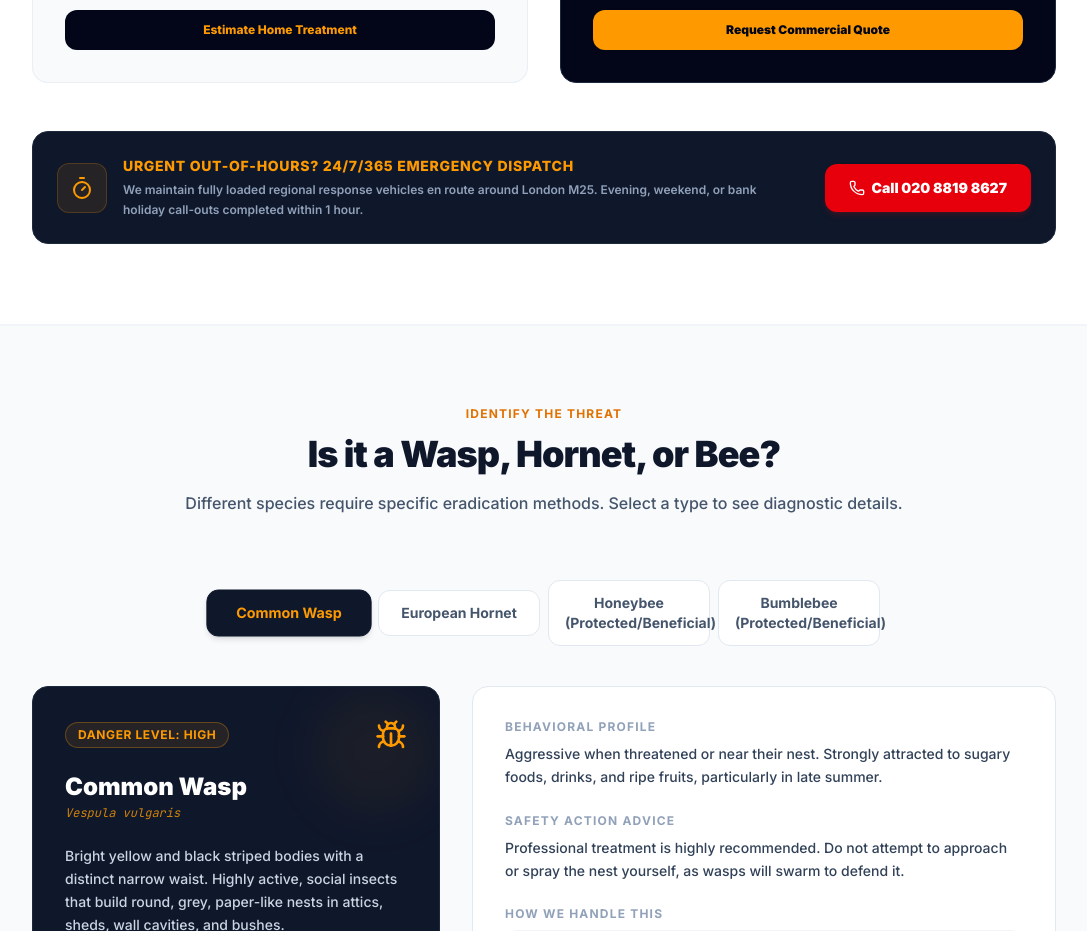
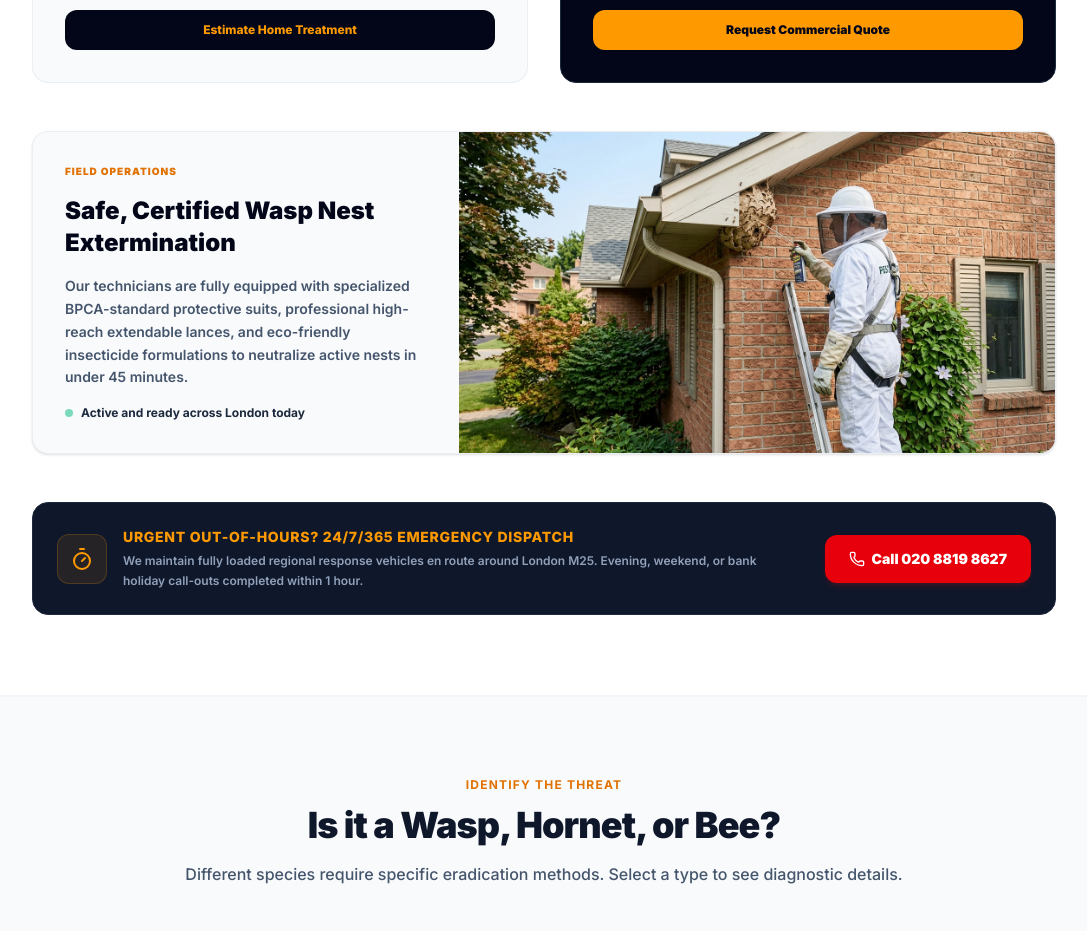
Before and after one commit to danoke1987-hue/London-Wasps-Hornet-Control, a React (Vite) app: page / in a window 1280 px wide. Shown: the part 1380-2311 px from the top of the page, without its empty margins (96-1183 px from the left). Built offline with nearby package versions, Linux system fonts and the light colour scheme.

Commit message:
feat: add operations showcase banner to homepage
Include a new visual section highlighting field operations, safety standards, and service capabilities to increase conversion and trust.

```diff
--- a/src/pages/Home.tsx
+++ b/src/pages/Home.tsx
@@ -17,6 +17,8 @@ import FAQs from '../components/FAQs';
 import { CostEstimate } from '../types';
 import { Home as HomeIcon, Building2, Timer, CheckCircle2, Phone } from 'lucide-react';
 import { useLanguage } from '../context/LanguageContext';
+// @ts-ignore
+import exterminatorActionImg from '../assets/images/wasp_exterminator_action_1784130645575.jpg';
 
 interface HomeProps {
   onCheckPostcode: (postcode: string) => void;
@@ -191,6 +193,29 @@ export default function Home({
 
           </div>
 
+          {/* Operations Showcase Banner */}
+          <div className="mt-12 max-w-5xl mx-auto bg-slate-50 border border-slate-200/60 rounded-2xl overflow-hidden shadow-sm grid md:grid-cols-12 gap-0">
+            <div className="md:col-span-5 p-8 flex flex-col justify-center space-y-4">
+              <span className="text-[10px] font-black tracking-widest text-amber-600 uppercase">Field Operations</span>
+              <h4 className="text-2xl font-black text-slate-950">Safe, Certified Wasp Nest Extermination</h4>
+              <p className="text-sm text-slate-600 leading-relaxed font-semibold">
+                Our technicians are fully equipped with specialized BPCA-standard protective suits, professional high-reach extendable lances, and eco-friendly insecticide formulations to neutralize active nests in under 45 minutes.
+              </p>
+              <div className="flex items-center gap-2 text-xs font-bold text-slate-800">
+                <span className="h-2 w-2 rounded-full bg-emerald-500 animate-pulse"></span>
+                Active and ready across London today
+              </div>
+            </div>
+            <div className="md:col-span-7 h-64 md:h-auto min-h-[280px] relative">
+              <img
+                src={exterminatorActionImg}
+                alt="Wasp Nest Exterminators professional technician treating a nest"
+                className="absolute inset-0 w-full h-full object-cover"
+                referrerPolicy="no-referrer"
+              />
+            </div>
+          </div>
+
           {/* Quick SLA Banner */}
           <div className="mt-12 bg-slate-900 text-white max-w-5xl mx-auto rounded-2xl p-6 border border-slate-800 flex flex-col sm:flex-row items-center justify-between gap-6">
             <div className="flex items-center gap-4 text-center sm:text-left">
```
Also changed, not shown: src/assets/images/wasp_exterminator_action_1784130645575.jpg (added).
